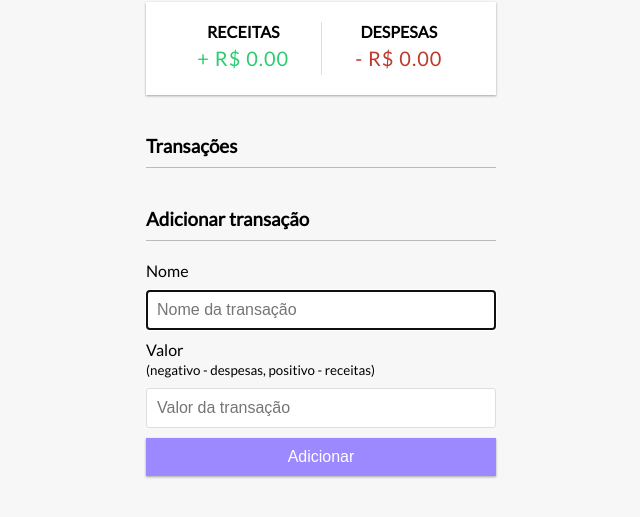
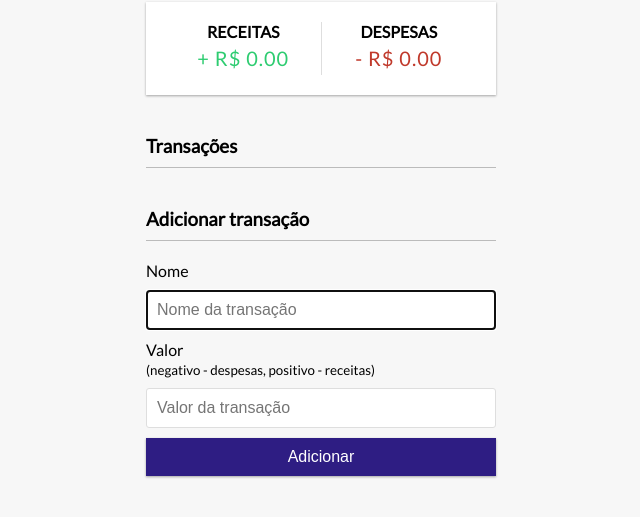
Before and after one commit to jabes-christian/ControleFinanceiro-JavaScript, a plain HTML site: page controleDespesas/index.html in a window 1280 px wide. In both pictures the pointer is over the button "Adicionar". Shown: the part 219-736 px from the top of the page, without its empty margins (319-959 px from the left). Drawn offline with Linux system fonts and the light colour scheme.

Commit message:
Update loading
Carregando style css

```diff
--- a/controleDespesas/style.css
+++ b/controleDespesas/style.css
@@ -101,6 +101,11 @@ input[type='number'] {
     width: 100%;
 }
 
+.btn:hover {
+    background-color: #2e1d83;
+    transition: 0.3s;
+}
+
 .btn:focus,
 .delete-btn:focus {
   outline: 0;
```
